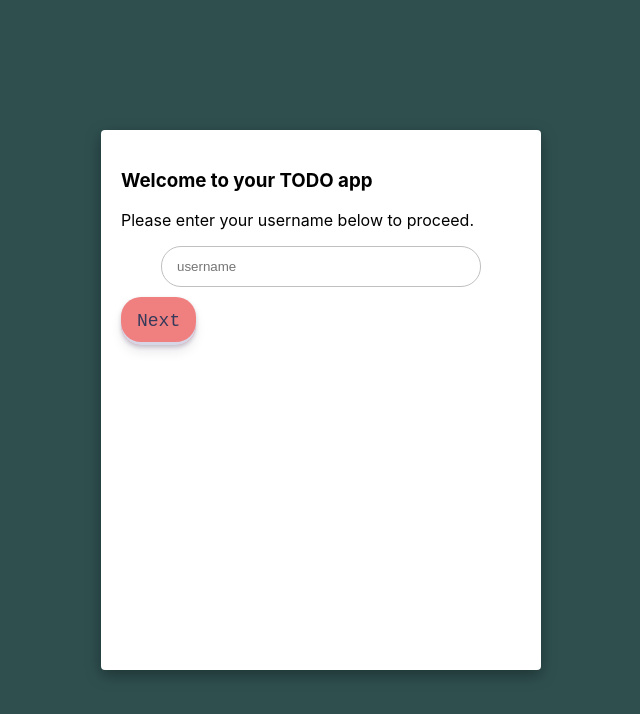
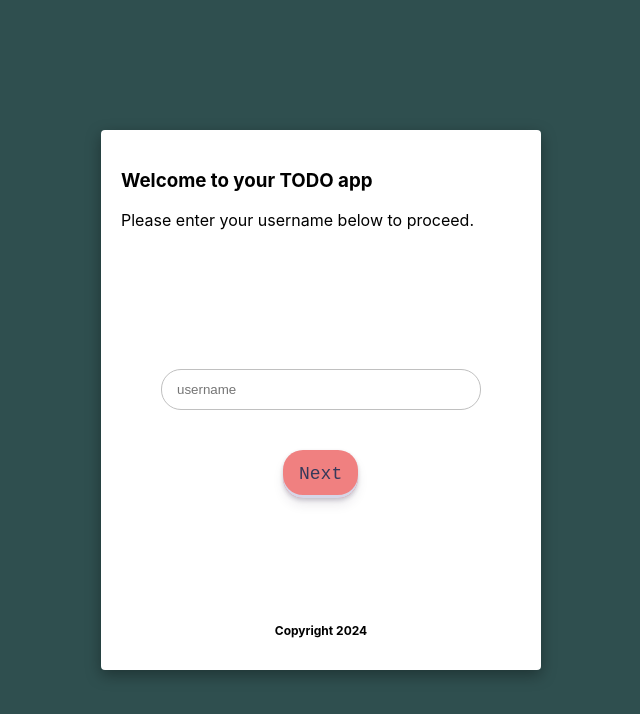
Before and after one commit to ygordantas/react_intro_todo_app, a React (Vite) app: page / in a window 1280 px wide. Shown: the top 714 px of the page, without its empty margins (319-959 px from the left). Built offline with nearby package versions, Linux system fonts and the light colour scheme.

Commit message:
Created card component

```diff
--- a/src/components/AddTodoForm/AddTodoForm.tsx
+++ b/src/components/AddTodoForm/AddTodoForm.tsx
@@ -1,4 +1,5 @@
 import { useState } from "react";
+import { Navigate, useLocation } from "react-router-dom";
 
 import Todo from "../../models/todo";
 import TodoPriorityIds from "../../enums/TodoPriorityIds";
@@ -9,7 +10,6 @@ import Button from "../Button/Button";
 import classes from "./AddTodoForm.module.css";
 import TextInput from "../TextInput/TextInput";
 import SelectDropdown from "../SelectDropdown/SelectDropdown";
-import { useLocation } from "react-router-dom";
 
 const PLACEHOLDER_CATEGORY_SELECT_TEXT = "Choose a category:";
 
@@ -27,7 +27,7 @@ interface AddTodoFormProps {
 }
 
 const AddTodoForm = ({ onSubmit }: AddTodoFormProps): JSX.Element => {
-  const {state} = useLocation();
+  const { state } = useLocation();
 
   //--- Form State ---//
   const [isFormValid, setIsFormValid] = useState<boolean>(true);
@@ -98,9 +98,9 @@ const AddTodoForm = ({ onSubmit }: AddTodoFormProps): JSX.Element => {
   };
 
   //--- JSX ---//
-  return (
+  return state?.username ? (
     <form className={classes.todo_form} onSubmit={onSubmitHandler}>
-      <h3 className={classes.title}>Hello, {state && state.username}</h3>
+      <h3 className={classes.title}>Hello, {state.username}</h3>
       <TextInput
         placeholder="Enter your todo here..."
         value={todo.text}
@@ -141,7 +141,13 @@ const AddTodoForm = ({ onSubmit }: AddTodoFormProps): JSX.Element => {
         + Add
       </Button>
     </form>
+  ) : (
+    <Navigate to={"/"} />
   );
 };
 
 export default AddTodoForm;
+
+// We install a pkg that allows to create SPA. What's the library ? React Router
+// How do we install. NPM install (bring a 3rd party lib requires npm)
+// What's a SPAs ?  Single Page application
--- /dev/null
+++ b/src/components/Card/Card.module.css
@@ -0,0 +1,21 @@
+.card {
+  height: 500px;
+  width: 400px;
+  background-color: #fff;
+  border-radius: 4px;
+  box-shadow: rgba(0, 0, 0, 0.35) 0px 5px 15px;
+  padding: 20px;
+  display: flex;
+  justify-content: space-between;
+  flex-direction: column;
+  gap: 10px;
+}
+
+.footer {
+    display: flex;
+    align-items: center;
+    justify-content: center;
+}
+.footerText {
+    font-size: 12px;
+}
--- /dev/null
+++ b/src/components/Card/Card.tsx
@@ -0,0 +1,37 @@
+import classes from "./Card.module.css";
+
+interface CardProps {
+  title?: string;
+  subTitle?: string;
+  children?: JSX.Element;
+  footerText?: string;
+  makeFooterTextBold?: boolean;
+}
+
+const Card = ({
+  title,
+  subTitle,
+  children,
+  footerText,
+  makeFooterTextBold,
+}: CardProps): JSX.Element => (
+  <div className={classes.card}>
+    <div className={classes.header}>
+      {title && <h3>{title}</h3>}
+      {subTitle && <p>{subTitle}</p>}
+    </div>
+    <div className={classes.content}>{children}</div>
+    <div className={classes.footer}>
+      {footerText && (
+        <p
+          style={{ fontWeight: makeFooterTextBold ? "bold" : "inherit" }}
+          className={classes.footerText}
+        >
+          {footerText}
+        </p>
+      )}
+    </div>
+  </div>
+);
+
+export default Card;
--- a/src/components/UserForm/UserForm.module.css
+++ b/src/components/UserForm/UserForm.module.css
@@ -1,8 +1,7 @@
-.card {
-  height: 500px;
-  width: 400px;
-  background-color: #fff;
-  border-radius: 4px;
-  box-shadow: rgba(0, 0, 0, 0.35) 0px 5px 15px;
-  padding: 20px;
+.form {
+  display: flex;
+  flex-direction: column;
+  justify-content: center;
+  align-items: center;
+  gap: 30px;
 }
--- a/src/components/UserForm/UserForm.tsx
+++ b/src/components/UserForm/UserForm.tsx
@@ -2,25 +2,26 @@ import { useState } from "react";
 import { useNavigate } from "react-router-dom";
 
 import TextInput from "../TextInput/TextInput";
-import classes from "./UserForm.module.css";
 import Button from "../Button/Button";
+import classes from './UserForm.module.css'
 
 const UserForm = () => {
+  //--- Custom Hooks ---//
+  const navigate = useNavigate();
+
+  //--- States ---//
   const [username, setUsername] = useState("");
 
-  const navigate = useNavigate();
-
+  //--- Methods ---//
   const onSubmitHandler = (event: React.FormEvent<HTMLFormElement>) => {
     event.preventDefault();
 
     navigate("/todos", { state: { username } });
   };
 
+  //--- JSX ---/
   return (
-    <div className={classes.card}>
-      <h3>Welcome to your TODO app</h3>
-      <p>Please enter your username below to proceed.</p>
-      <form onSubmit={onSubmitHandler}>
+    <form className={classes.form} onSubmit={onSubmitHandler}>
       <TextInput
         value={username}
         onChange={(e) => setUsername(e.target.value)}
@@ -30,7 +31,6 @@ const UserForm = () => {
 
       <Button type="submit">Next</Button>
     </form>
-    </div>
   );
 };
 
--- a/src/pages/HomePage/HomePage.tsx
+++ b/src/pages/HomePage/HomePage.tsx
@@ -1,10 +1,18 @@
+import Card from "../../components/Card/Card";
 import UserForm from "../../components/UserForm/UserForm";
 import classes from "./HomePage.module.css";
 
 const HomePage = () => {
   return (
     <div className={classes.container}>
-      <UserForm />
+      <Card
+        title="Welcome to your TODO app"
+        subTitle="Please enter your username below to proceed."
+        footerText={`Copyright ${new Date().getFullYear()}`}
+        makeFooterTextBold
+      >
+        <UserForm />
+      </Card>
     </div>
   );
 };
```
Lines whose indentation alone changed are shown as unchanged.
